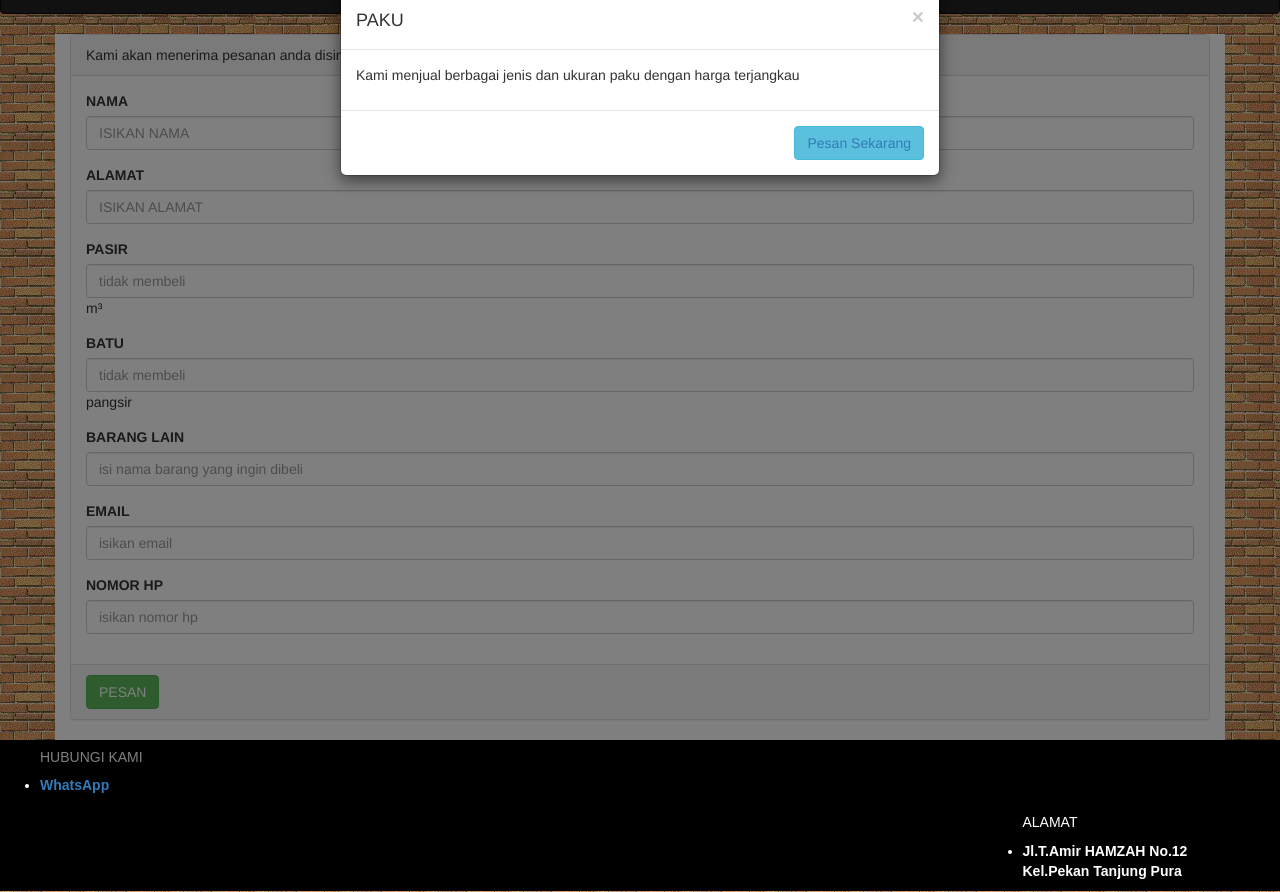
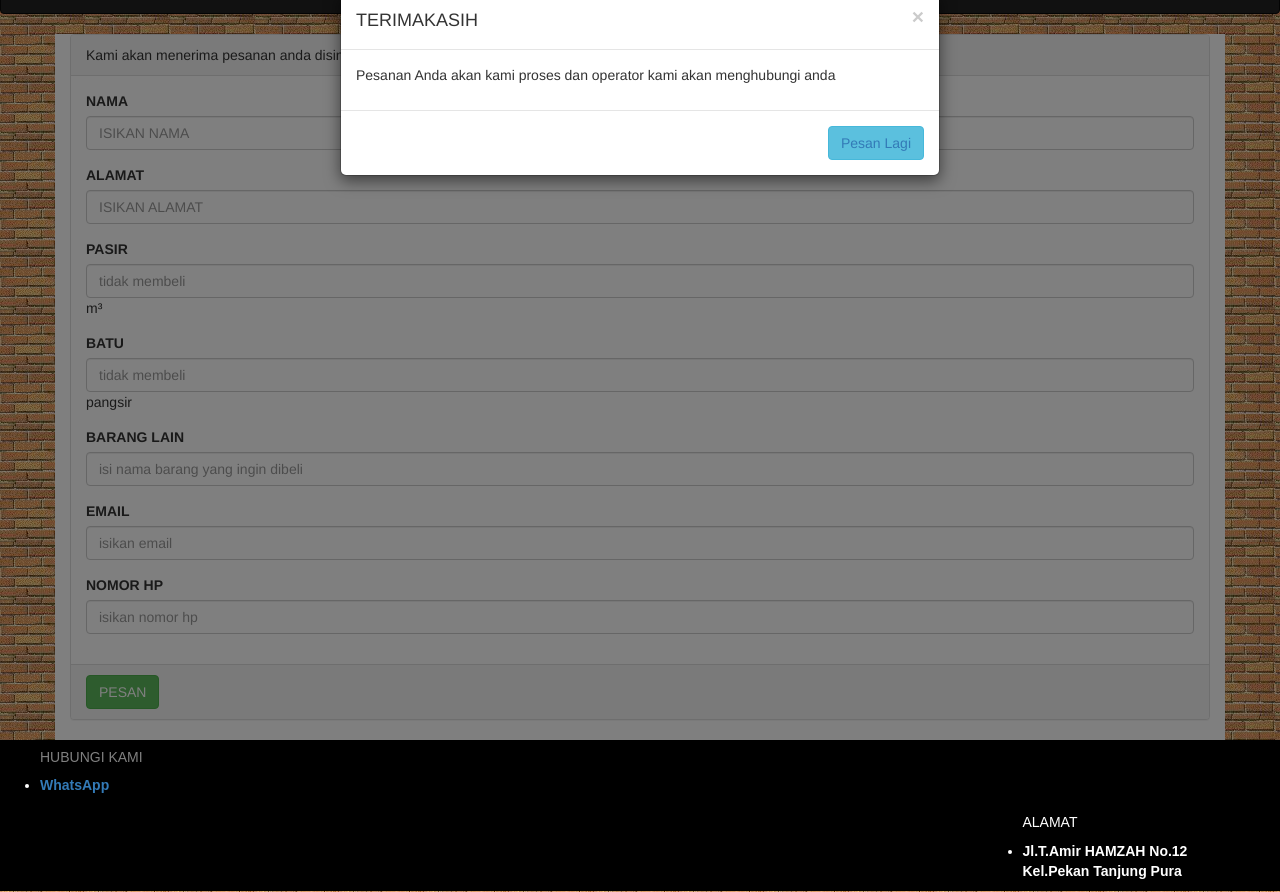
Before and after one commit to DECARTIVE/UAS, a plain HTML site: page pemesanan.html in a window 1280 px wide. Both pictures are taken after a click on the link "PESAN". Shown: the part 38-930 px from the top of the page. Drawn offline with Linux system fonts and the light colour scheme.

Commit message:
betulin lagi

```diff
--- a/pemesanan.html
+++ b/pemesanan.html
@@ -72,11 +72,11 @@
                             <div class="modal-content">
                                 <div class="modal-header">
                                     <button type="button" class="close"><span aria-hidden="true">&times;</span></button>
-                                    <h4 class="modal-title" id="pakuLabel">PAKU</h4>
+                                    <h4 class="modal-title" id="pakuLabel">TERIMAKASIH</h4>
                                 </div>
-                                <div class="modal-body"><p>Kami menjual berbagai jenis dan ukuran paku dengan harga terjangkau</p></div>
+                                <div class="modal-body"><p>Pesanan Anda akan kami proses dan operator kami akan menghubungi anda</p></div>
                                 <div class="modal-footer">
-                                    <button id='modo' type="button" class="btn btn-info" ><a href="pemesanan.html">Pesan Sekarang</a></button></div>
+                                    <button id='modo' type="button" class="btn btn-info" ><a href="pemesanan.html">Pesan Lagi</a></button></div>
                             </div>
                         </div>
                     </div>
```
